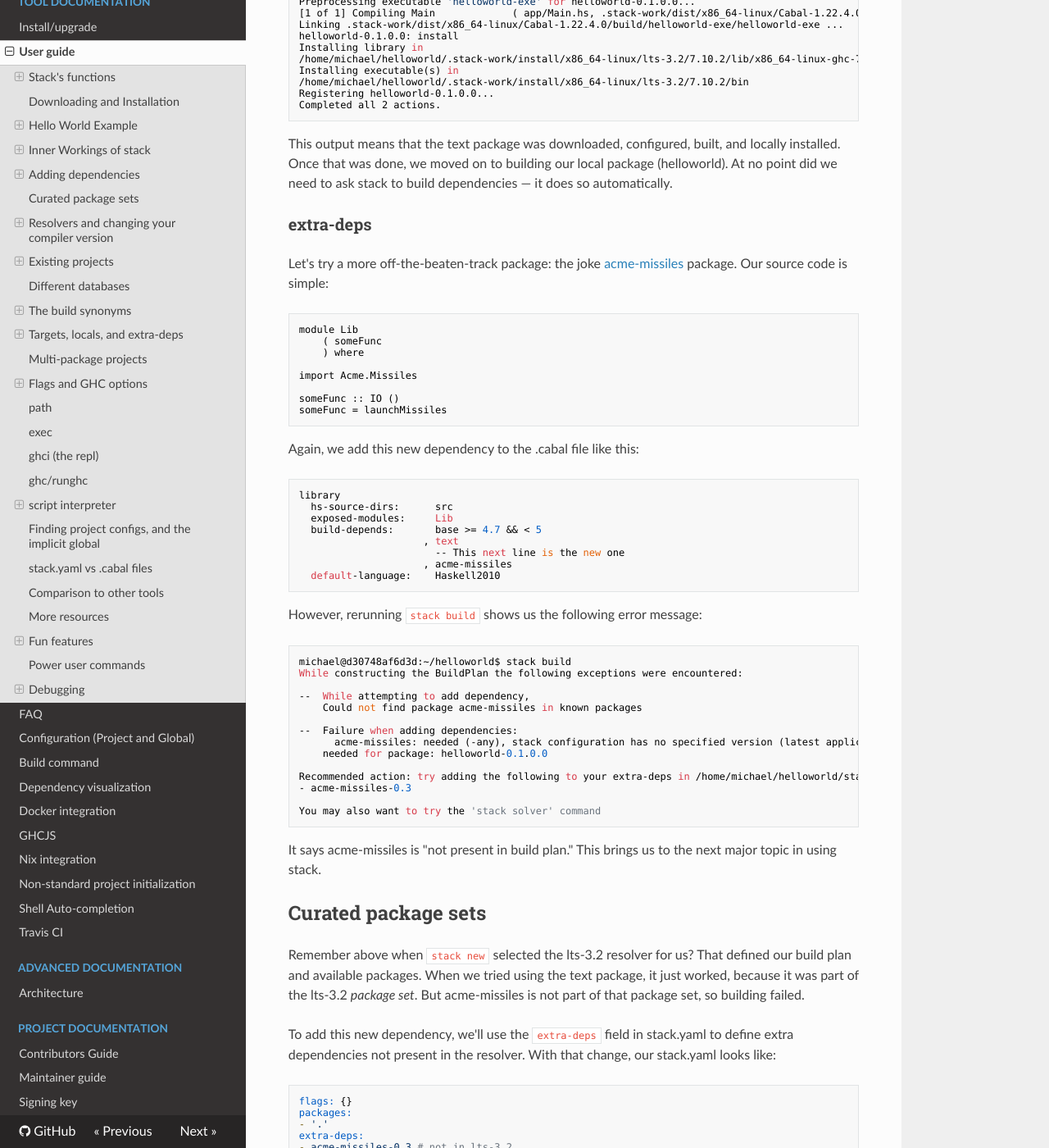
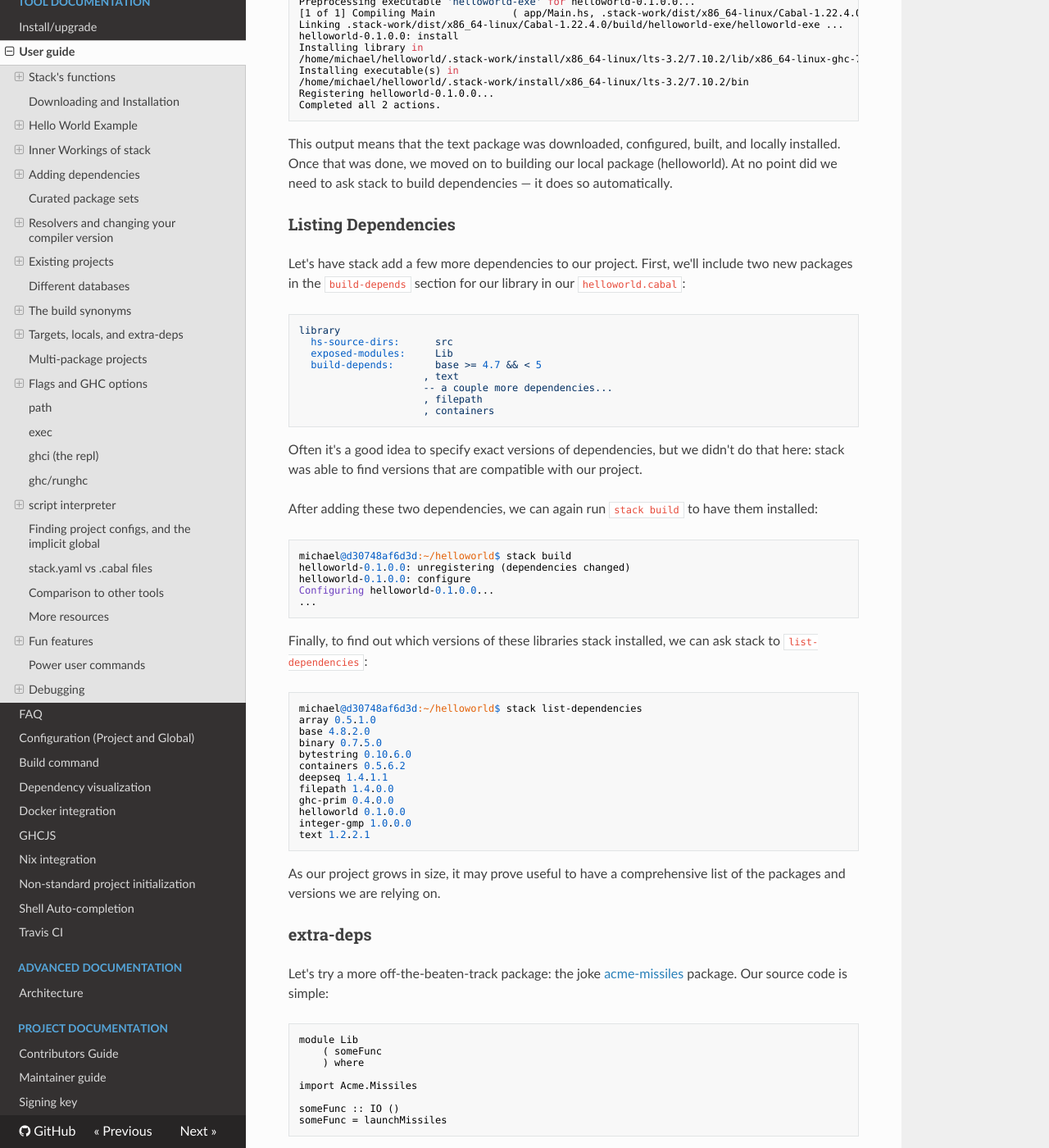
Before and after one commit to commercialhaskell/stack, an MkDocs documentation site: the page built from doc/GUIDE.md, in a window 1280 px wide and 1400 px high, scrolled down 7827 px. Shown: the whole window at 82% size. Built offline with MkDocs 1.6.1, drawn with Linux system fonts in a browser that asks for light colours; nearby versions of some CDN libraries; old or Windows-style settings are respelled for this version of MkDocs.

Commit message:
Add instruction on list-dependencies to user guide.

````diff
--- a/doc/GUIDE.md
+++ b/doc/GUIDE.md
@@ -440,6 +440,55 @@ This output means that the text package was downloaded, configured, built, and
 locally installed. Once that was done, we moved on to building our local package
 (helloworld). At no point did we need to ask stack to build dependencies — it
 does so automatically.
+
+### Listing Dependencies
+
+Let's have stack add a few more dependencies to our project. First, we'll include two new packages in the
+`build-depends` section for our library in our `helloworld.cabal`:
+
+```
+library
+  hs-source-dirs:      src
+  exposed-modules:     Lib
+  build-depends:       base >= 4.7 && < 5
+                     , text
+                     -- a couple more dependencies...
+                     , filepath
+                     , containers
+```
+
+Often it's a good idea to specify exact versions of dependencies, but we didn't do that here: stack was able to
+find versions that are compatible with our project.
+
+After adding these two dependencies, we can again run `stack build` to have them installed:
+
+```
+michael@d30748af6d3d:~/helloworld$ stack build
+helloworld-0.1.0.0: unregistering (dependencies changed)
+helloworld-0.1.0.0: configure
+Configuring helloworld-0.1.0.0...
+...
+```
+
+Finally, to find out which versions of these libraries stack installed, we can ask stack to `list-dependencies`:
+
+```
+michael@d30748af6d3d:~/helloworld$ stack list-dependencies
+array 0.5.1.0
+base 4.8.2.0
+binary 0.7.5.0
+bytestring 0.10.6.0
+containers 0.5.6.2
+deepseq 1.4.1.1
+filepath 1.4.0.0
+ghc-prim 0.4.0.0
+helloworld 0.1.0.0
+integer-gmp 1.0.0.0
+text 1.2.2.1
+```
+
+As our project grows in size, it may prove useful to have a comprehensive list of the packages and versions we are relying on.
+
 
 ### extra-deps
 
````
